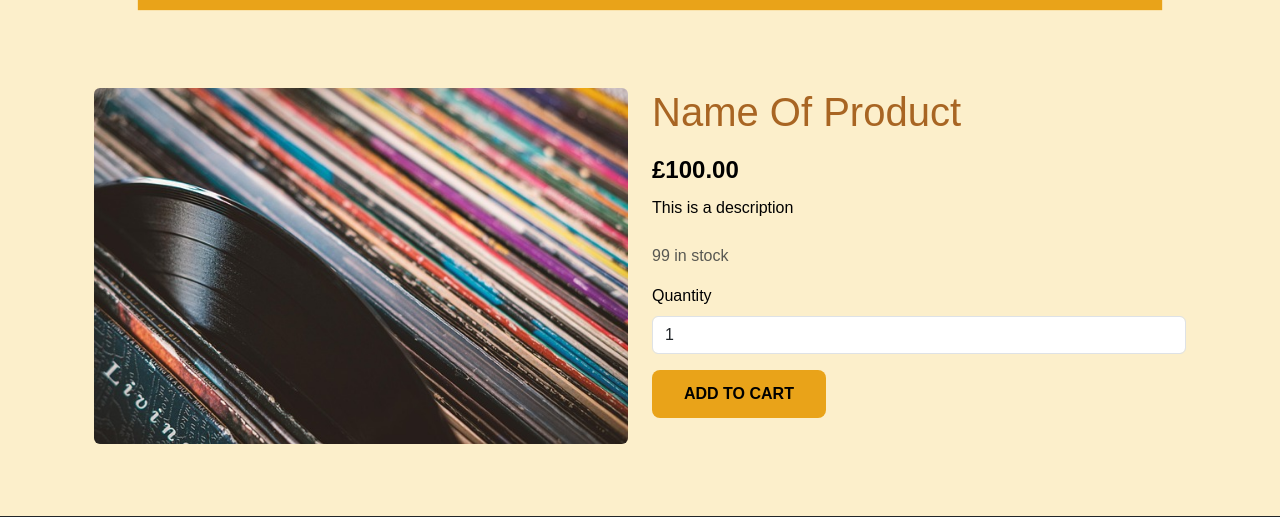
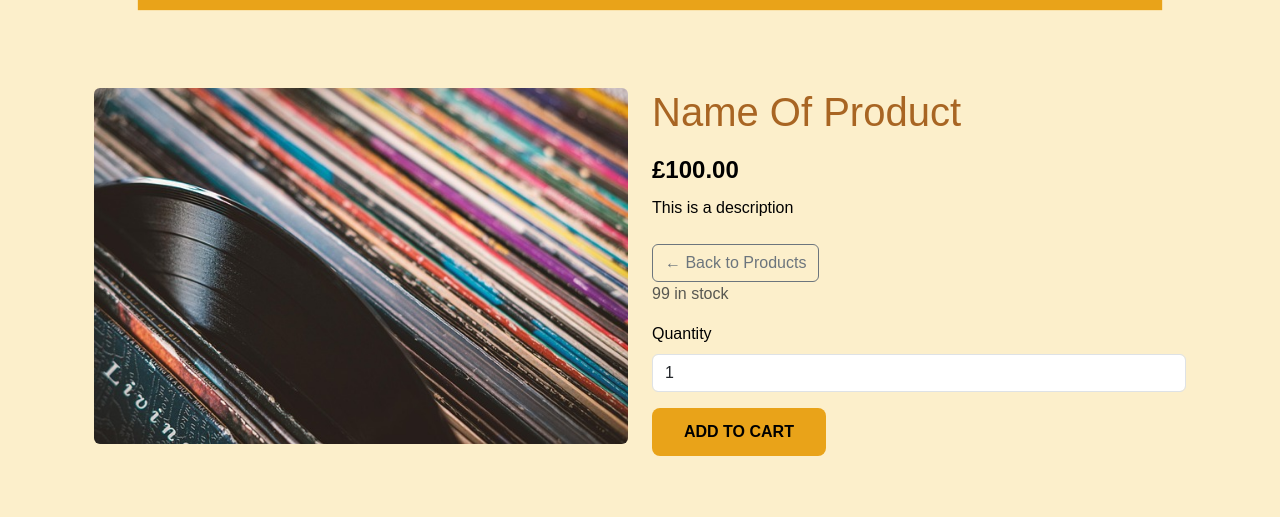
Before and after one commit to TylerRTDev/CI-MSProject4, a Django app: a page that uses templates/products/detail.html in a window 1280 px wide. Shown: the part 78-595 px from the top of the page. Run offline with Django 5.2, Linux system fonts and the light colour scheme; data comes from the database, SQL or seed files in the repository; both versions use the stored data as it was after the commit; data that the repository does not hold is empty; some web fonts are replaced.

Commit message:
Update: Add 'Back to Products' button to product detail page for improved navigation

```diff
--- a/templates/products/detail.html
+++ b/templates/products/detail.html
@@ -13,6 +13,11 @@
                 <h1 class="mb-3">{{ product.name }}</h1>
                 <p class="fs-4 fw-bold mb-2">£{{ product.price }}</p>
                 <p class="mb-4">{{ product.description }}</p>
+                <div class="text-start mt-3">
+                    <a href="{% url 'products:list' %}" class="btn btn-outline-secondary">
+                        ← Back to Products
+                    </a>
+                </div>
 
                 <!-- Dynamic variant form will go here next -->
                 {% if product.stock > 0 %}
```
Also changed, not shown: db.sqlite3.
